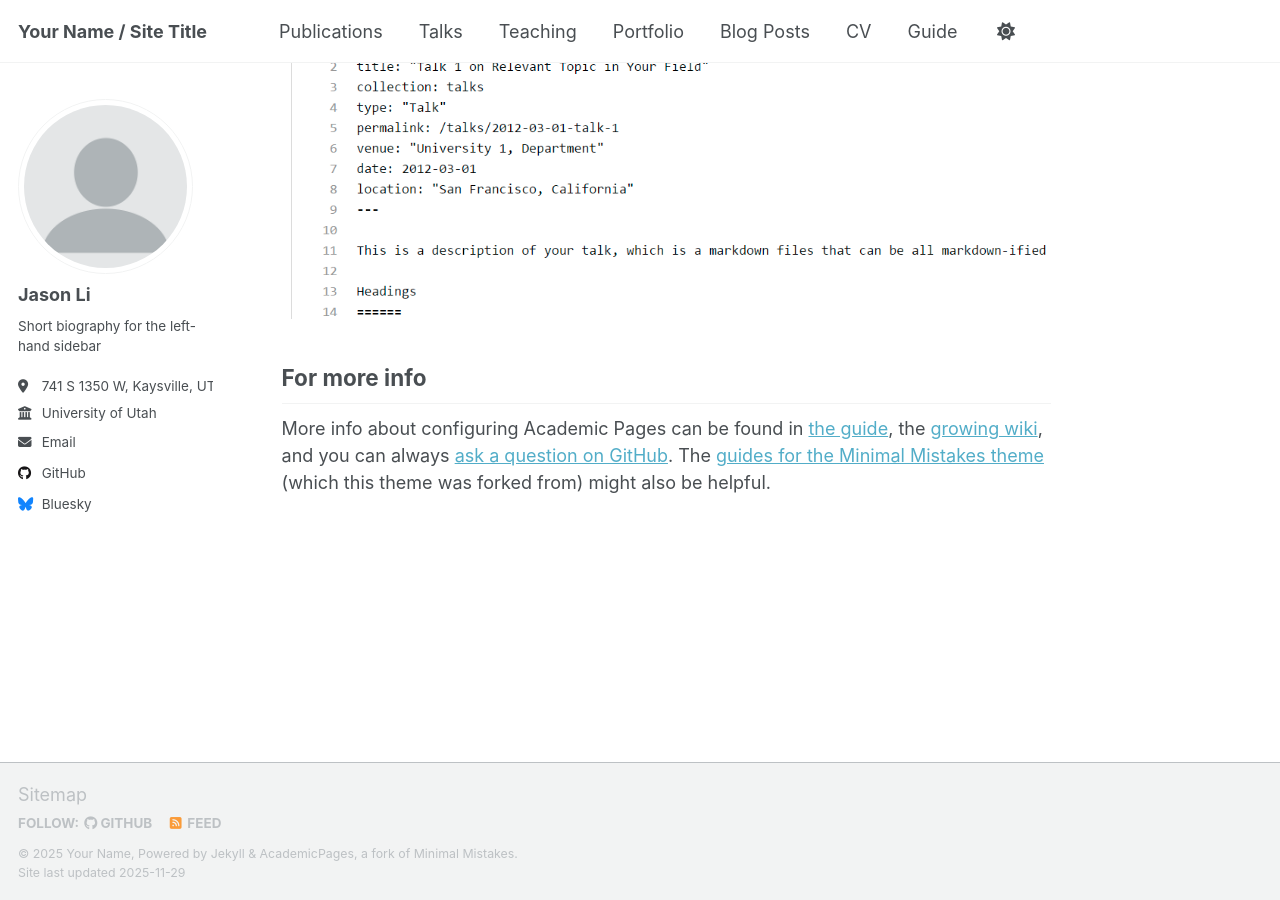
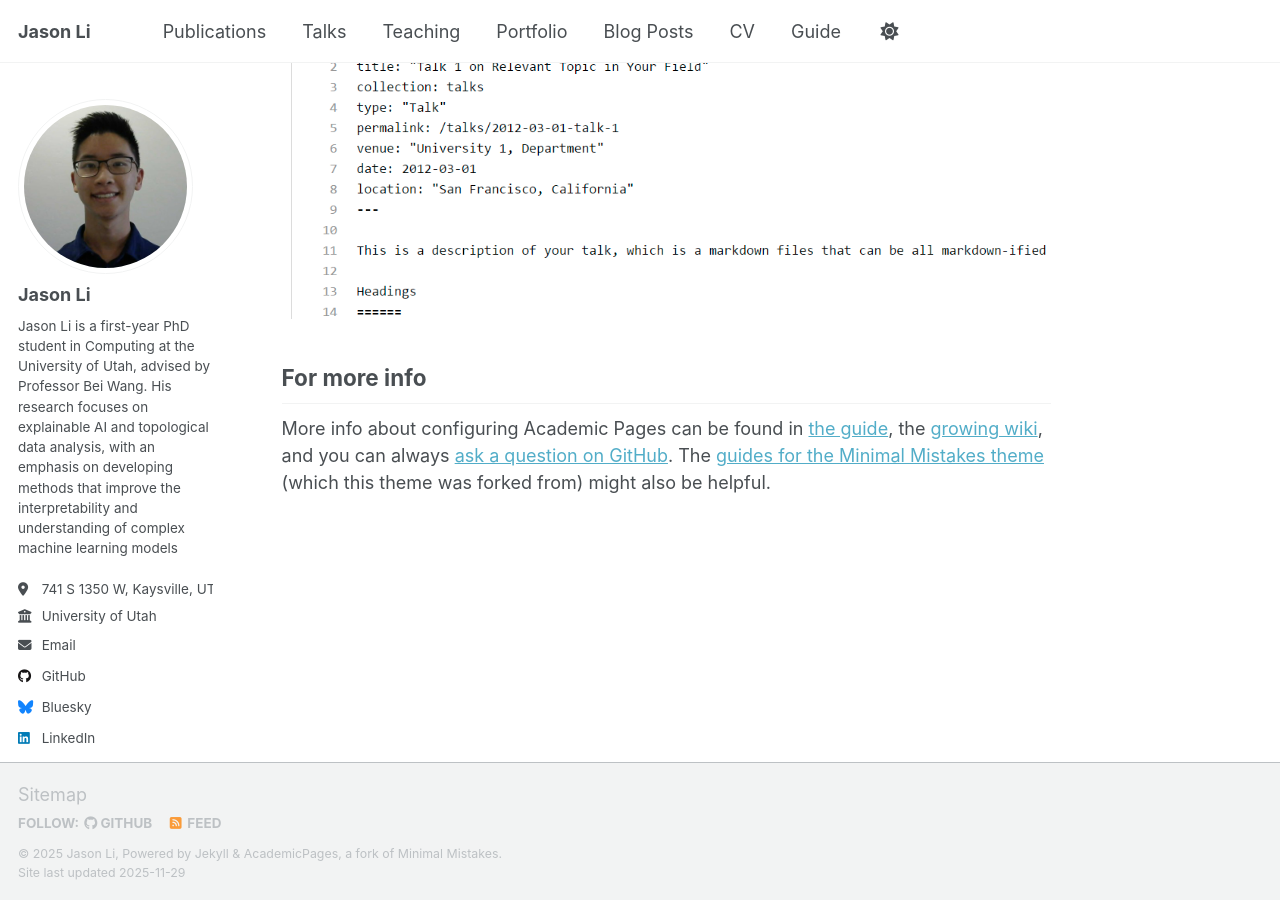
Before and after one commit to lnsidiou5/lnsidiou5.github.io, a Jekyll site: the page built from _pages/about.md, in a window 1280 px wide and 900 px high, scrolled down 2880 px. Built offline with Jekyll 4.4.1, drawn with Linux system fonts in a browser that asks for light colours; a script that is not in the unit is left out.

Commit message:
update profile picture and Name

```diff
--- a/_config.yml
+++ b/_config.yml
@@ -9,10 +9,10 @@
 # Basic Site Settings
 locale                   : "en-US"
 site_theme               : "default" # Currently available options are "default", "air"
-title                    : "Your Name / Site Title"
+title                    : "Jason Li"
 title_separator          : "-"
-name                     : &name "Your Name"
-description              : &description "Your Name's academic portfolio"   # Update this with a general description of your site, this is the default if not overridden by a page
+name                     : &name "Jason Li"
+description              : &description "Jason Li's academic portfolio"   # Update this with a general description of your site, this is the default if not overridden by a page
 url                      : https://academicpages.github.io # The base hostname & protocol for your site e.g. "https://[your GitHub username].github.io",
                                                            # or if you already have some other page hosted on Github then use "https://[your GitHub username].github.io/[Your Repo Name]"
 baseurl                  : "" # the subpath of your site, e.g. "/blog"
@@ -23,10 +23,10 @@ repository               : "academicpages/academicpages.github.io"
 #               Additional customization can be done by editing /_includes/author-profile.html
 author:
   # Biographic information
-  avatar           : "profile.png"
+  avatar           : "profile.jpg"
   name             : "Jason Li"
   pronouns         : # example: "she/her"
-  bio              : "Short biography for the left-hand sidebar"
+  bio              : "Jason Li is a first-year PhD student in Computing at the University of Utah, advised by Professor Bei Wang. His research focuses on explainable AI and topological data analysis, with an emphasis on developing methods that improve the interpretability and understanding of complex machine learning models"
   location         : "741 S 1350 W, Kaysville, UT"
   employer         : "University of Utah"
   uri              : # URL
@@ -63,7 +63,7 @@ author:
   keybase          : # Username
   instagram        : # Username
   lastfm           : # Username
-  linkedin         : # Username
+  linkedin         : jason-li-53b617248
   mastodon         : # URL
   medium           : # URL
   pinterest        : # Username
@@ -81,10 +81,10 @@ author:
 
 # Publication Category - The following the list of publication categories and their headings
 publication_category:
-  books:
-    title: 'Books'
-  manuscripts:
-    title: 'Journal Articles'
+  #books:
+    #title: 'Books'
+  #manuscripts:
+    #title: 'Journal Articles'
   conferences:
     title: 'Conference Papers'
 
```
Also changed, not shown: images/profile.jpg (added), images/profile.png (deleted), 1 other file.
